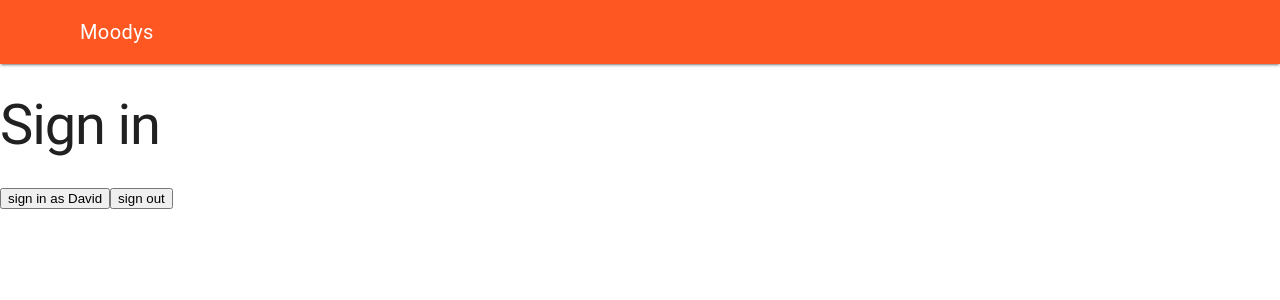
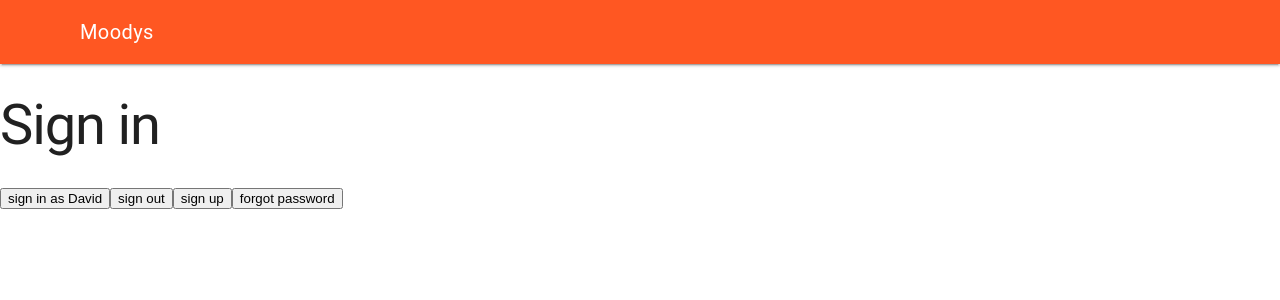
Before and after one commit to kairos666/moodys, a Vue app: page /authenticate in a window 1280 px wide. Shown: the top 300 px of the page. Built offline with nearby package versions, Linux system fonts and the light colour scheme; no server answers; what vuefire would draw is missing.

Commit message:
added new public routes
- sign up page
- reset password
- confirm new password

```diff
--- /dev/null
+++ b/src/components/ResetPassword.vue
@@ -0,0 +1,11 @@
+<template>
+    <div>
+        <h1>Reset password</h1>
+    </div>
+</template>
+
+<script>
+    export default {};
+</script>
+
+<style></style>
--- /dev/null
+++ b/src/components/SetNewPassword.vue
@@ -0,0 +1,11 @@
+<template>
+    <div>
+        <h1>Set new password</h1>
+    </div>
+</template>
+
+<script>
+    export default {};
+</script>
+
+<style></style>
--- a/src/components/SignInView.vue
+++ b/src/components/SignInView.vue
@@ -3,17 +3,25 @@
         <h1>Sign in</h1>
         <button type="button" @click.prevent="signin()">sign in as David</button>
         <button type="button" @click.prevent="signout()">sign out</button>
+        <button type="button" @click.prevent="signup()">sign up</button>
+        <button type="button" @click.prevent="forgotPassword()">forgot password</button>
     </div>
 </template>
 
 <script>
     export default {
         methods: {
-            signin() {
+            signin(email, password) {
                 this.$store.dispatch('login', { email: 'davidmaggi57@gmail.com', password: 'PackageManagerFatigue101' });
             },
             signout() {
                 this.$store.dispatch('logout');
+            },
+            signup(email, password) {
+                console.log('TODO signup');
+            },
+            forgotPassword() {
+
             }
         }
     };
--- /dev/null
+++ b/src/components/SignUp.vue
@@ -0,0 +1,11 @@
+<template>
+    <div>
+        <h1>Sign up</h1>
+    </div>
+</template>
+
+<script>
+    export default {};
+</script>
+
+<style></style>
--- a/src/router/index.js
+++ b/src/router/index.js
@@ -6,6 +6,9 @@ import UsersView from '@/components/UsersView';
 import InputUserView from '@/components/InputUserView';
 import HomeView from '@/components/HomeView';
 import SignInView from '@/components/SignInView';
+import ResetPassword from '@/components/ResetPassword';
+import SetNewPassword from '@/components/SetNewPassword';
+import SignUp from '@/components/SignUp';
 
 Vue.use(Router);
 
@@ -33,6 +36,21 @@ const VueRouter = new Router({
             path: '/authenticate',
             name: 'authenticate',
             component: SignInView
+        },
+        {
+            path: '/sign-up',
+            name: 'sign up',
+            component: SignUp
+        },
+        {
+            path: '/reset-password',
+            name: 'reset password',
+            component: ResetPassword
+        },
+        {
+            path: '/confirm-new-password',
+            name: 'new password',
+            component: SetNewPassword
         },
         {
             path: '/users',
```
